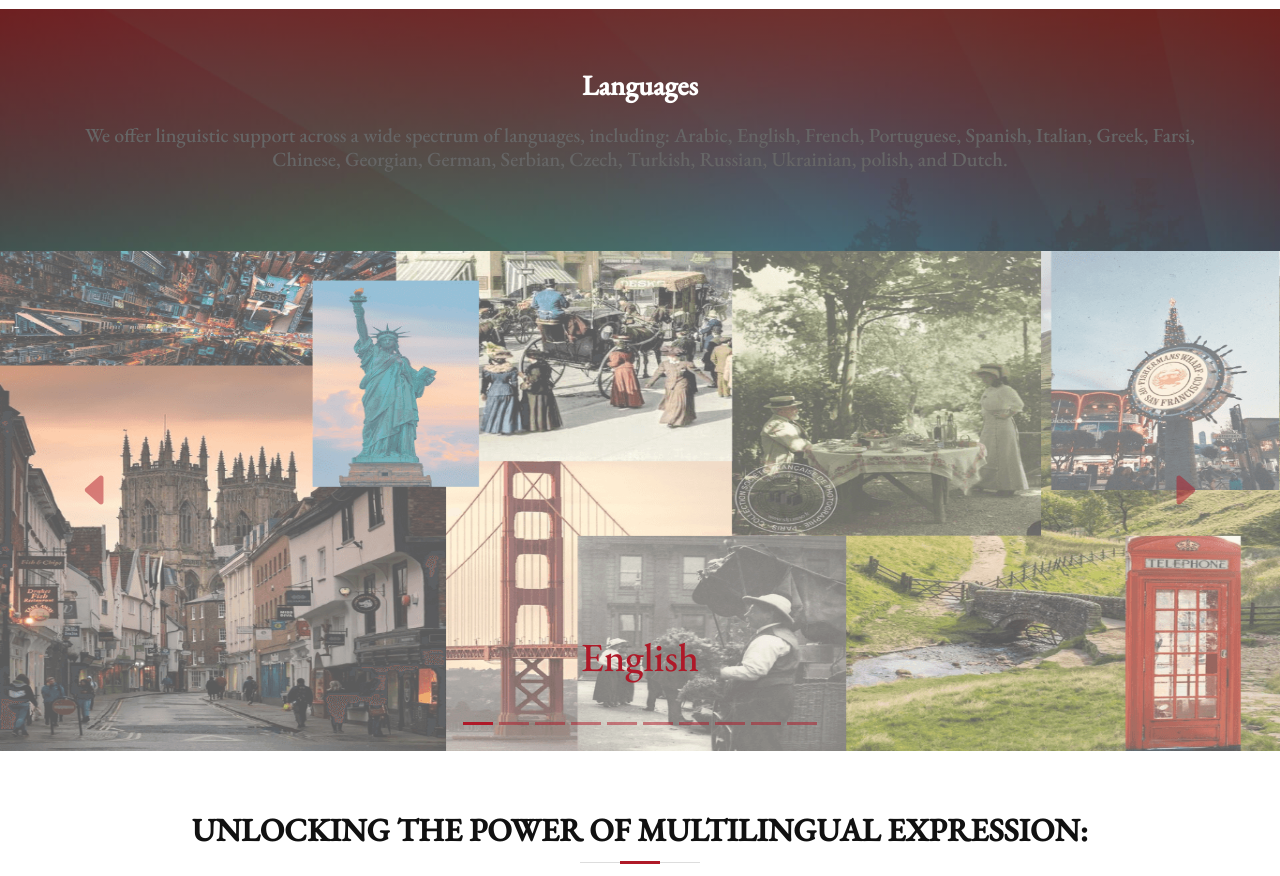
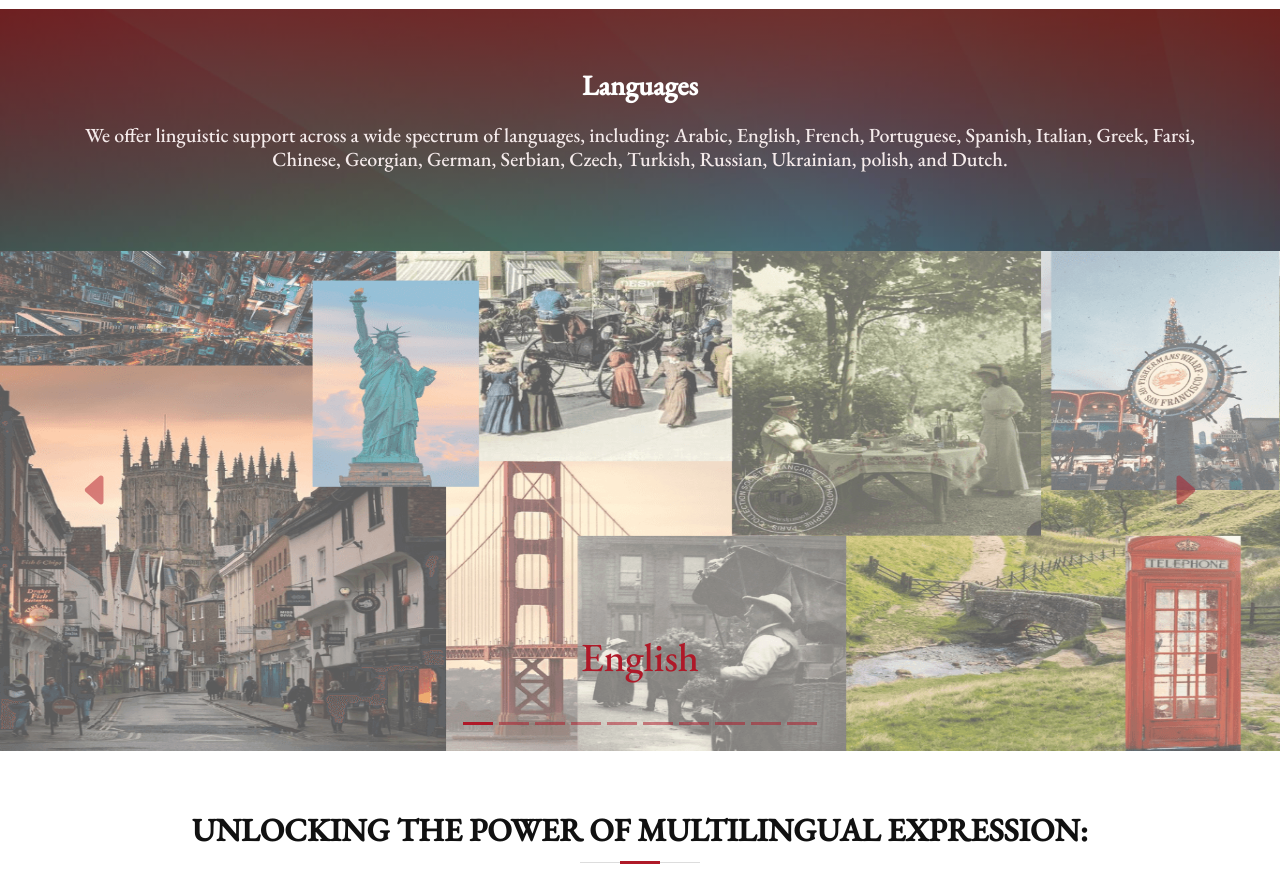
Before and after one commit to GhiaBm/Dar-Al-Tarjama-1.2, a plain HTML site: page index.html in a window 1280 px wide. Shown: the part 2580-3456 px from the top of the page. Drawn offline with nearby package versions, Linux system fonts and the light colour scheme; animation ran at ten frames a second; files whose address does not match are found by name; a web font is replaced by a local one.

Commit message:
Update index.html

```diff
--- a/index.html
+++ b/index.html
@@ -386,7 +386,7 @@ background-color: #ff2e2e;
 <section id="call-to-action" style="height:fit-content;">
   <div class="container text-center" data-aos="zoom-in" style="height:fit-content;">
     <h3>Languages</h3>
-	  <h5>We offer linguistic support across a wide spectrum of languages, including: Arabic, English, French, Portuguese, Spanish, Italian, Greek, Farsi, Chinese, Georgian, German, Serbian, Czech, Turkish, Russian, Ukrainian, polish, and Dutch.</h5>
+	  <h5 style="color: #f5ebeb !important;">We offer linguistic support across a wide spectrum of languages, including: Arabic, English, French, Portuguese, Spanish, Italian, Greek, Farsi, Chinese, Georgian, German, Serbian, Czech, Turkish, Russian, Ukrainian, polish, and Dutch.</h5>
   </div>
 </section><!-- End Call To Action Section -->
 <section>
```
